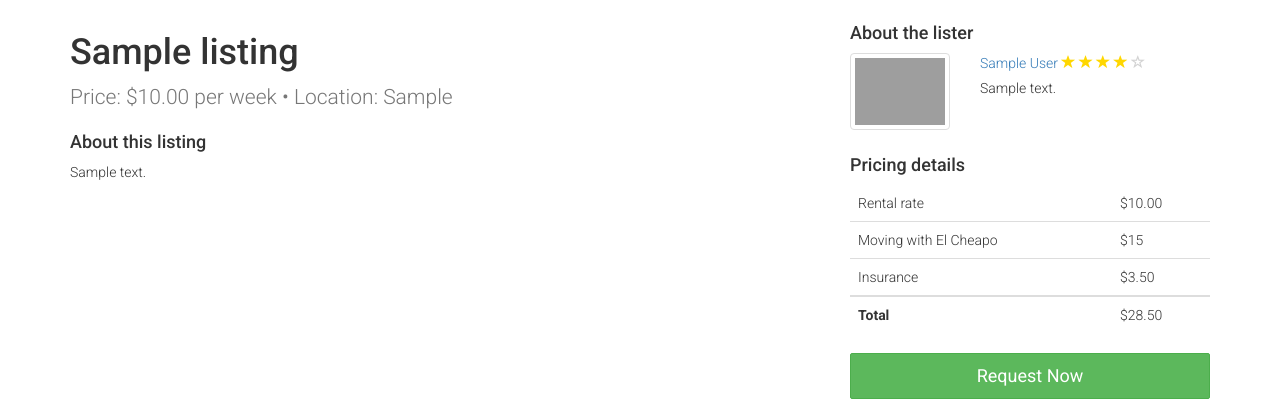
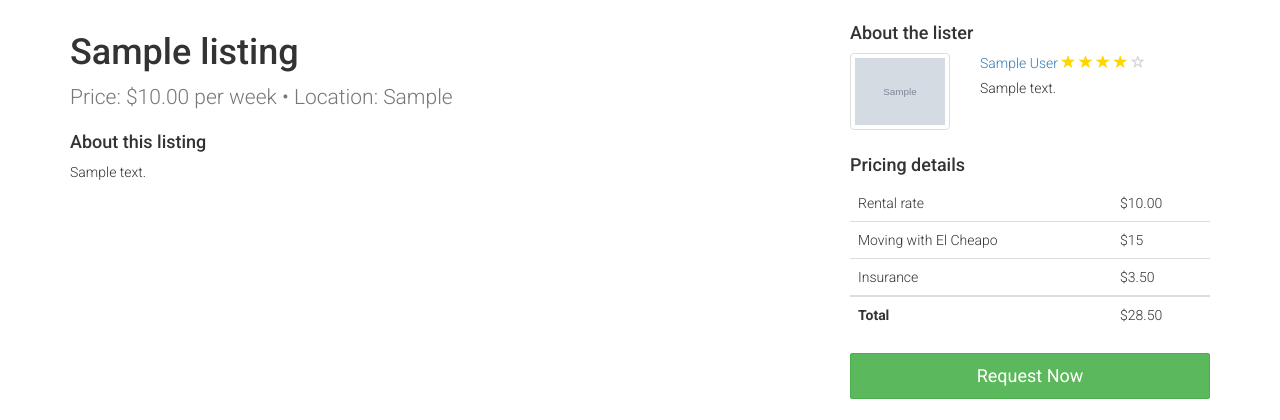
Before and after one commit to xofaye/frnt, a Django app: page /listing/1/ in a window 1280 px wide. Shown: the part 652-1072 px from the top of the page. Run offline with Django 3.2, Linux system fonts and the light colour scheme; tables that the repository leaves empty hold one stand-in row (Sample ...); some libraries are stand-ins or nearby versions; grey boxes are pictures that could not be loaded.

Commit message:
Changed to user profile picture on listings page

```diff
--- a/Backend/frnt/main/templates/view_listing.html
+++ b/Backend/frnt/main/templates/view_listing.html
@@ -61,7 +61,7 @@
     <h4>About the lister</h4>
     <div class="row">
       <div class="col-md-4">
-        <img src="https://upload.wikimedia.org/wikipedia/commons/1/1a/Alien_head.jpg" class="img-thumbnail" style="width: 140px" />
+        <img src="{{listing.user.profile_image}}" class="img-thumbnail" style="width: 140px" />
       </div>
       <div class="col-md-8">
         <a href="/{{listing.user.user.username}}">{{ listing.user.user.first_name }} {{listing.user.user.last_name}}</a>
```
